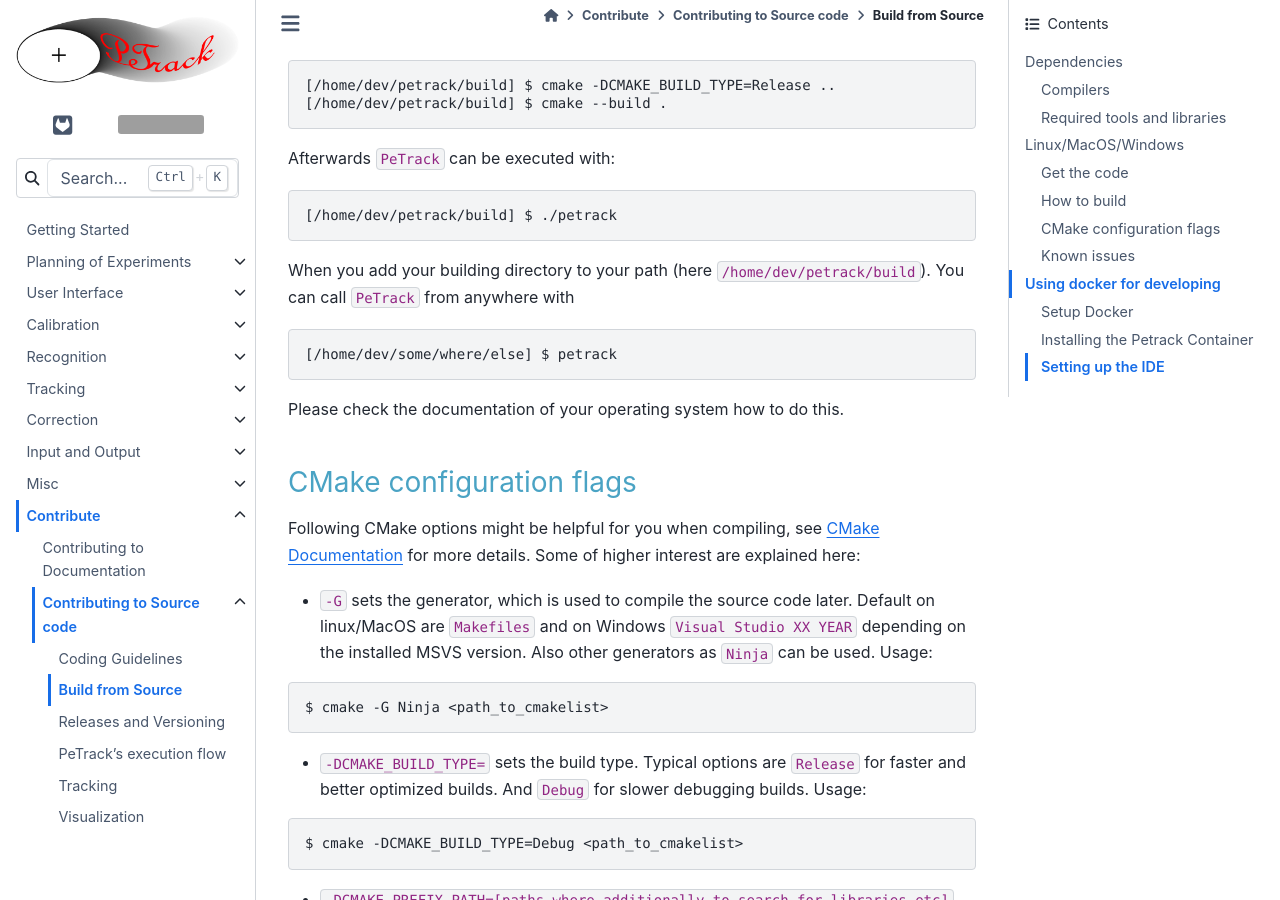
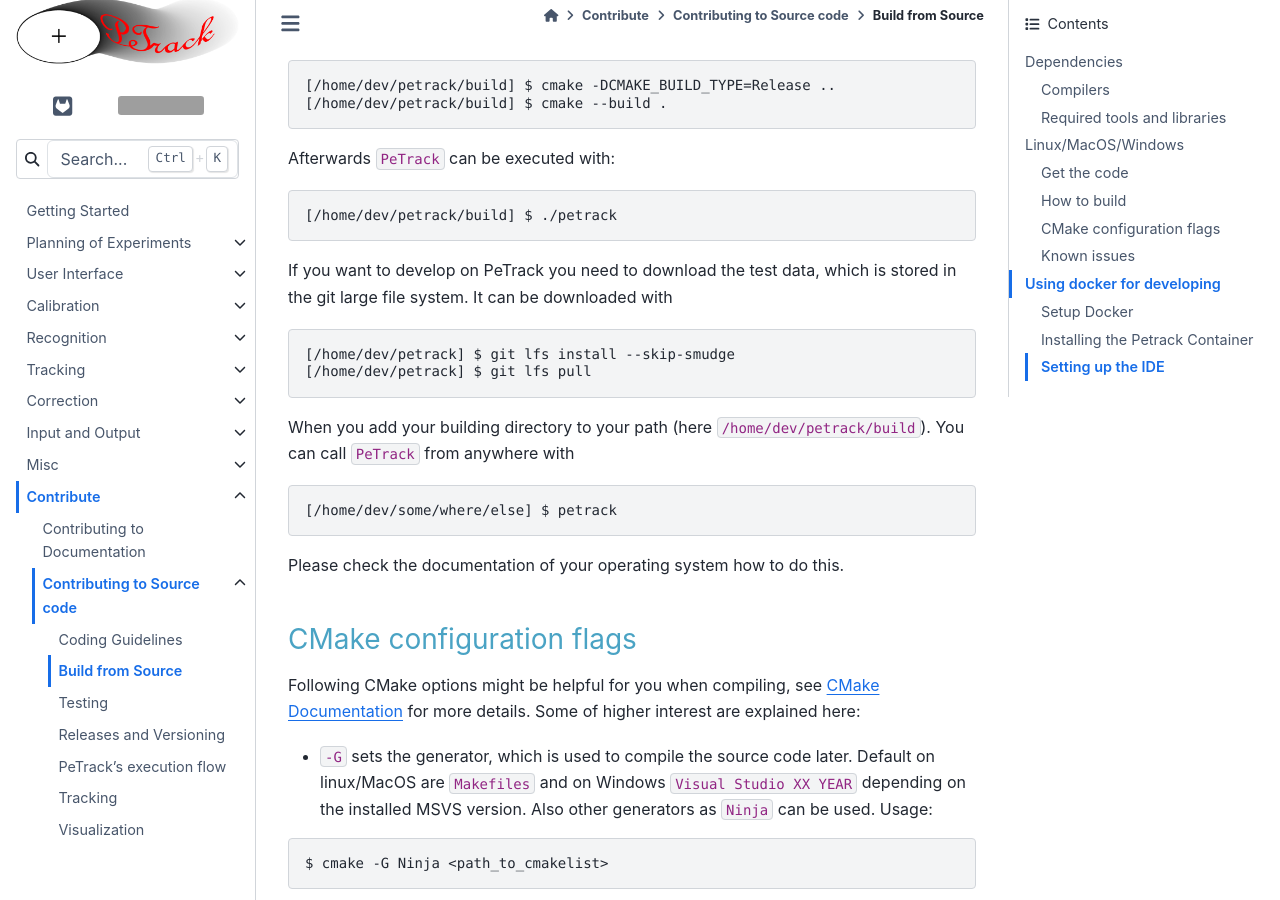
Before and after one commit to ped-dyn-emp/PeTrack, a Sphinx documentation site: the page built from docs/source/contribute/code_contribution/build_from_source.md, in a window 1280 px wide and 900 px high, scrolled down 2556 px. Built offline with Sphinx 7.4.7 and the Sphinx Book theme 1.1.4, drawn with Linux system fonts in a browser that asks for light colours; some of the changed text lies outside the part shown; grey boxes are pictures that could not be loaded.

Commit message:
Add test documentation

````diff
--- a/docs/source/contribute/code_contribution/build_from_source.md
+++ b/docs/source/contribute/code_contribution/build_from_source.md
@@ -84,6 +84,12 @@
 
 ```
 [/home/dev/petrack/build] $ ./petrack
+```
+If you want to develop on PeTrack you need to download the test data, which is stored in the git large file system.
+It can be downloaded with
+```
+[/home/dev/petrack] $ git lfs install --skip-smudge
+[/home/dev/petrack] $ git lfs pull
 ```
 
 When you add your building directory to your path (here `/home/dev/petrack/build`). You can call `PeTrack` from anywhere with
````
Also changed, not shown: docs/source/contribute/code_contribution/code.md (+1 -0 lines), docs/source/contribute/code_contribution/testing.md (added, +37 -0 lines).
